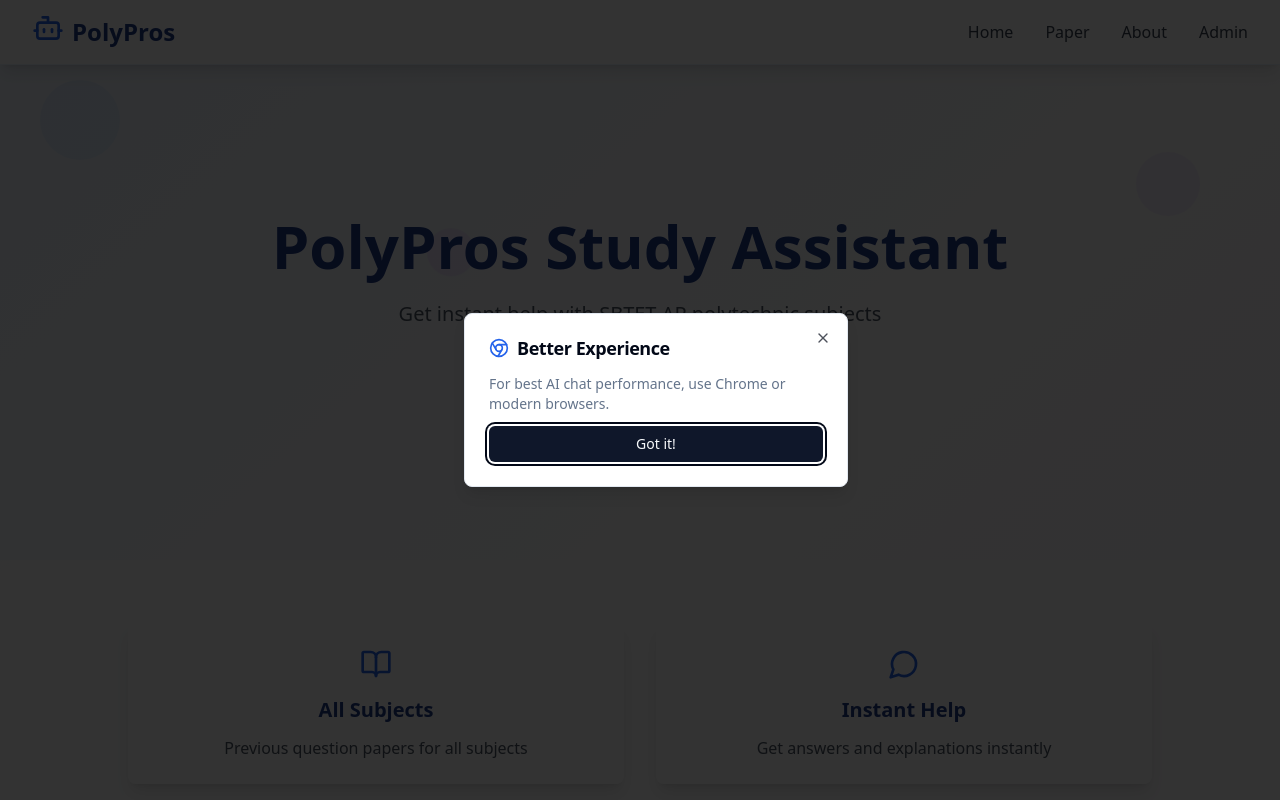
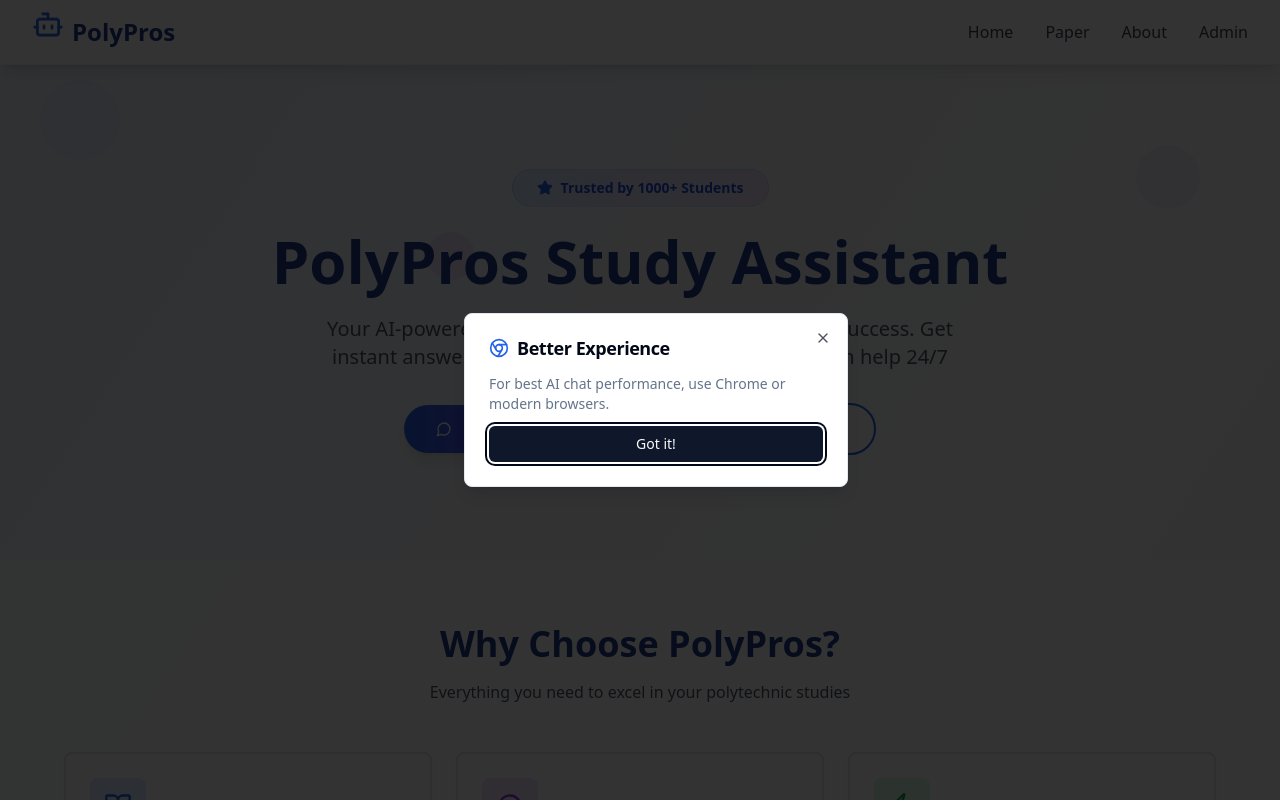
Before and after one commit to saichowdary-62/polypros-study-buddy-ai, a React (Vite) app: page / in a window 1280 px wide. Shown: the top 800 px of the page. Built offline with nearby package versions, Linux system fonts and the light colour scheme.

Commit message:
Updated index.css

```diff
--- a/src/index.css
+++ b/src/index.css
@@ -117,3 +117,82 @@
     }
   }
 }
+
+@keyframes float {
+  0%, 100% {
+    transform: translateY(0);
+  }
+  50% {
+    transform: translateY(-10px);
+  }
+}
+
+@keyframes slideUp {
+  from {
+    opacity: 0;
+    transform: translateY(30px);
+  }
+  to {
+    opacity: 1;
+    transform: translateY(0);
+  }
+}
+
+@keyframes fadeIn {
+  from {
+    opacity: 0;
+  }
+  to {
+    opacity: 1;
+  }
+}
+
+@keyframes slideDown {
+  from {
+    opacity: 0;
+    transform: translateY(-20px);
+  }
+  to {
+    opacity: 1;
+    transform: translateY(0);
+  }
+}
+
+@keyframes scaleIn {
+  from {
+    opacity: 0;
+    transform: scale(0.9);
+  }
+  to {
+    opacity: 1;
+    transform: scale(1);
+  }
+}
+
+.animate-float {
+  animation: float 3s ease-in-out infinite;
+}
+
+.animate-slide-up {
+  animation: slideUp 0.6s ease-out;
+}
+
+.animate-slide-down {
+  animation: slideDown 0.4s ease-out;
+}
+
+.animate-fade-in {
+  animation: fadeIn 0.6s ease-out;
+}
+
+.animate-fade-in-delayed {
+  animation: fadeIn 0.6s ease-out;
+}
+
+.animate-slide-up-stagger {
+  animation: slideUp 0.6s ease-out;
+}
+
+.animate-scale-in {
+  animation: scaleIn 0.3s ease-out;
+}
--- a/src/pages/Index.tsx
+++ b/src/pages/Index.tsx
@@ -3,7 +3,7 @@ import { useState, useEffect } from "react";
 import { Button } from "@/components/ui/button";
 import { Card, CardContent } from "@/components/ui/card";
 import { Dialog, DialogContent, DialogHeader, DialogTitle } from "@/components/ui/dialog";
-import { MessageCircle, BookOpen, Clock, Users, Send, Bot, Mail, Phone, Instagram, ArrowDown, Chrome, X, Menu } from "lucide-react";
+import { MessageCircle, BookOpen, Clock, Users, Send, Bot, Mail, Phone, Instagram, ArrowDown, Chrome, X, Menu, GraduationCap, Zap, Shield, Star, TrendingUp, Award } from "lucide-react";
 import { Chatbot } from "@/components/Chatbot";
 import { FeatureCard } from "@/components/FeatureCard";
 import { Link } from "react-router-dom";
@@ -138,13 +138,21 @@ const Index = () => {
       <section className="pt-32 pb-16 px-4 sm:px-6 lg:px-8 relative min-h-[70vh] flex items-center">
         <div className="max-w-7xl mx-auto w-full">
           <div className="text-center">
+            <div className="inline-block animate-float mb-6">
+              <div className="bg-gradient-to-r from-blue-100 to-purple-100 rounded-full px-6 py-2 border border-blue-200">
+                <span className="text-blue-700 font-semibold text-sm flex items-center gap-2">
+                  <Star className="h-4 w-4 fill-blue-600 text-blue-600" />
+                  Trusted by 1000+ Students
+                </span>
+              </div>
+            </div>
             <h1 className="text-4xl sm:text-5xl md:text-6xl font-bold text-blue-900 mb-6 animate-slide-up">
               PolyPros Study Assistant
             </h1>
             <p className="text-lg sm:text-xl text-gray-600 mb-8 max-w-2xl mx-auto animate-fade-in-delayed opacity-0 px-4" style={{ animationDelay: '0.3s', animationFillMode: 'forwards' }}>
-              Get instant help with SBTET AP polytechnic subjects
+              Your AI-powered companion for SBTET AP polytechnic success. Get instant answers, study materials, and exam preparation help 24/7
             </p>
-            <div className="animate-fade-in-delayed opacity-0" style={{ animationDelay: '0.5s', animationFillMode: 'forwards' }}>
+            <div className="flex flex-col sm:flex-row gap-4 justify-center items-center animate-fade-in-delayed opacity-0" style={{ animationDelay: '0.5s', animationFillMode: 'forwards' }}>
               <Button
                 onClick={handleChatbotClick}
                 size="lg"
@@ -154,6 +162,16 @@ const Index = () => {
                 <MessageCircle className="mr-2 h-5 w-5" />
                 Start Chatting
               </Button>
+              <Link to="/question-papers">
+                <Button
+                  variant="outline"
+                  size="lg"
+                  className="px-8 py-6 text-lg font-semibold rounded-full border-2 border-blue-600 text-blue-600 hover:bg-blue-50 transition-all duration-300 hover:scale-105 transform"
+                >
+                  <BookOpen className="mr-2 h-5 w-5" />
+                  Browse Papers
+                </Button>
+              </Link>
             </div>
           </div>
         </div>
@@ -161,25 +179,111 @@ const Index = () => {
 
       {/* Features Section */}
       <section className="py-16 px-4 sm:px-6 lg:px-8 bg-white/80 backdrop-blur-sm">
-        <div className="max-w-5xl mx-auto">
-          <div className="grid grid-cols-1 md:grid-cols-2 gap-8">
+        <div className="max-w-6xl mx-auto">
+          <div className="text-center mb-12">
+            <h2 className="text-3xl sm:text-4xl font-bold text-blue-900 mb-4 animate-fade-in">Why Choose PolyPros?</h2>
+            <p className="text-gray-600 max-w-2xl mx-auto animate-fade-in-delayed opacity-0" style={{ animationDelay: '0.2s', animationFillMode: 'forwards' }}>
+              Everything you need to excel in your polytechnic studies
+            </p>
+          </div>
+          <div className="grid grid-cols-1 md:grid-cols-2 lg:grid-cols-3 gap-6">
             <div className="animate-slide-up-stagger" style={{ animationDelay: '0.1s' }}>
               <Link to="/question-papers" className="block">
-                <FeatureCard
-                  icon={<BookOpen className="h-8 w-8 text-blue-600" />}
-                  title="All Subjects"
-                  description="Previous question papers for all subjects"
-                  delay={0}
-                />
+                <Card className="hover:shadow-2xl transition-all duration-300 hover:scale-105 hover:border-blue-300 border-2 group">
+                  <CardContent className="p-6">
+                    <div className="bg-blue-100 w-14 h-14 rounded-lg flex items-center justify-center mb-4 group-hover:scale-110 transition-transform duration-300">
+                      <BookOpen className="h-7 w-7 text-blue-600" />
+                    </div>
+                    <h3 className="text-xl font-semibold text-gray-900 mb-2">Question Papers</h3>
+                    <p className="text-gray-600">Access previous year papers for all SBTET subjects</p>
+                  </CardContent>
+                </Card>
               </Link>
             </div>
             <div className="animate-slide-up-stagger" style={{ animationDelay: '0.2s' }}>
-              <FeatureCard
-                icon={<MessageCircle className="h-8 w-8 text-blue-600" />}
-                title="Instant Help"
-                description="Get answers and explanations instantly"
-                delay={100}
-              />
+              <Card className="hover:shadow-2xl transition-all duration-300 hover:scale-105 hover:border-blue-300 border-2 group cursor-pointer" onClick={handleChatbotClick}>
+                <CardContent className="p-6">
+                  <div className="bg-purple-100 w-14 h-14 rounded-lg flex items-center justify-center mb-4 group-hover:scale-110 transition-transform duration-300">
+                    <MessageCircle className="h-7 w-7 text-purple-600" />
+                  </div>
+                  <h3 className="text-xl font-semibold text-gray-900 mb-2">AI Chat Assistant</h3>
+                  <p className="text-gray-600">Get instant answers to your study questions 24/7</p>
+                </CardContent>
+              </Card>
+            </div>
+            <div className="animate-slide-up-stagger" style={{ animationDelay: '0.3s' }}>
+              <Card className="hover:shadow-2xl transition-all duration-300 hover:scale-105 hover:border-blue-300 border-2 group">
+                <CardContent className="p-6">
+                  <div className="bg-green-100 w-14 h-14 rounded-lg flex items-center justify-center mb-4 group-hover:scale-110 transition-transform duration-300">
+                    <Zap className="h-7 w-7 text-green-600" />
+                  </div>
+                  <h3 className="text-xl font-semibold text-gray-900 mb-2">Quick Solutions</h3>
+                  <p className="text-gray-600">Fast and accurate explanations for complex topics</p>
+                </CardContent>
+              </Card>
+            </div>
+          </div>
+        </div>
+      </section>
+
+      {/* Stats Section */}
+      <section className="py-16 px-4 sm:px-6 lg:px-8 bg-gradient-to-r from-blue-600 to-purple-600 relative overflow-hidden">
+        <div className="absolute inset-0 opacity-10">
+          <div className="absolute top-0 left-1/4 w-96 h-96 bg-white rounded-full blur-3xl animate-pulse"></div>
+          <div className="absolute bottom-0 right-1/4 w-96 h-96 bg-white rounded-full blur-3xl animate-pulse" style={{ animationDelay: '1s' }}></div>
+        </div>
+        <div className="max-w-6xl mx-auto relative z-10">
+          <div className="grid grid-cols-2 lg:grid-cols-4 gap-8">
+            <div className="text-center animate-fade-in">
+              <div className="text-4xl sm:text-5xl font-bold text-white mb-2">1000+</div>
+              <div className="text-blue-100 text-sm sm:text-base">Active Students</div>
+            </div>
+            <div className="text-center animate-fade-in" style={{ animationDelay: '0.1s' }}>
+              <div className="text-4xl sm:text-5xl font-bold text-white mb-2">50+</div>
+              <div className="text-blue-100 text-sm sm:text-base">Subjects Covered</div>
+            </div>
+            <div className="text-center animate-fade-in" style={{ animationDelay: '0.2s' }}>
+              <div className="text-4xl sm:text-5xl font-bold text-white mb-2">24/7</div>
+              <div className="text-blue-100 text-sm sm:text-base">Available Support</div>
+            </div>
+            <div className="text-center animate-fade-in" style={{ animationDelay: '0.3s' }}>
+              <div className="text-4xl sm:text-5xl font-bold text-white mb-2">100%</div>
+              <div className="text-blue-100 text-sm sm:text-base">Free Access</div>
+            </div>
+          </div>
+        </div>
+      </section>
+
+      {/* How It Works Section */}
+      <section className="py-16 px-4 sm:px-6 lg:px-8 bg-gray-50">
+        <div className="max-w-6xl mx-auto">
+          <div className="text-center mb-12">
+            <h2 className="text-3xl sm:text-4xl font-bold text-blue-900 mb-4 animate-fade-in">How It Works</h2>
+            <p className="text-gray-600 max-w-2xl mx-auto animate-fade-in-delayed opacity-0" style={{ animationDelay: '0.2s', animationFillMode: 'forwards' }}>
+              Get started in three simple steps
+            </p>
+          </div>
+          <div className="grid grid-cols-1 md:grid-cols-3 gap-8">
+            <div className="text-center animate-slide-up-stagger" style={{ animationDelay: '0.1s' }}>
+              <div className="bg-blue-600 text-white w-16 h-16 rounded-full flex items-center justify-center text-2xl font-bold mx-auto mb-4 hover:scale-110 transition-transform duration-300">
+                1
+              </div>
+              <h3 className="text-xl font-semibold text-gray-900 mb-3">Ask Your Question</h3>
+              <p className="text-gray-600">Type any study question or topic you need help with</p>
+            </div>
+            <div className="text-center animate-slide-up-stagger" style={{ animationDelay: '0.2s' }}>
+              <div className="bg-purple-600 text-white w-16 h-16 rounded-full flex items-center justify-center text-2xl font-bold mx-auto mb-4 hover:scale-110 transition-transform duration-300">
+                2
+              </div>
+              <h3 className="text-xl font-semibold text-gray-900 mb-3">AI Processes</h3>
+              <p className="text-gray-600">Our AI analyzes and prepares detailed explanations</p>
+            </div>
+            <div className="text-center animate-slide-up-stagger" style={{ animationDelay: '0.3s' }}>
+              <div className="bg-green-600 text-white w-16 h-16 rounded-full flex items-center justify-center text-2xl font-bold mx-auto mb-4 hover:scale-110 transition-transform duration-300">
+                3
+              </div>
+              <h3 className="text-xl font-semibold text-gray-900 mb-3">Get Instant Help</h3>
+              <p className="text-gray-600">Receive clear answers and study guidance instantly</p>
             </div>
           </div>
         </div>
```
